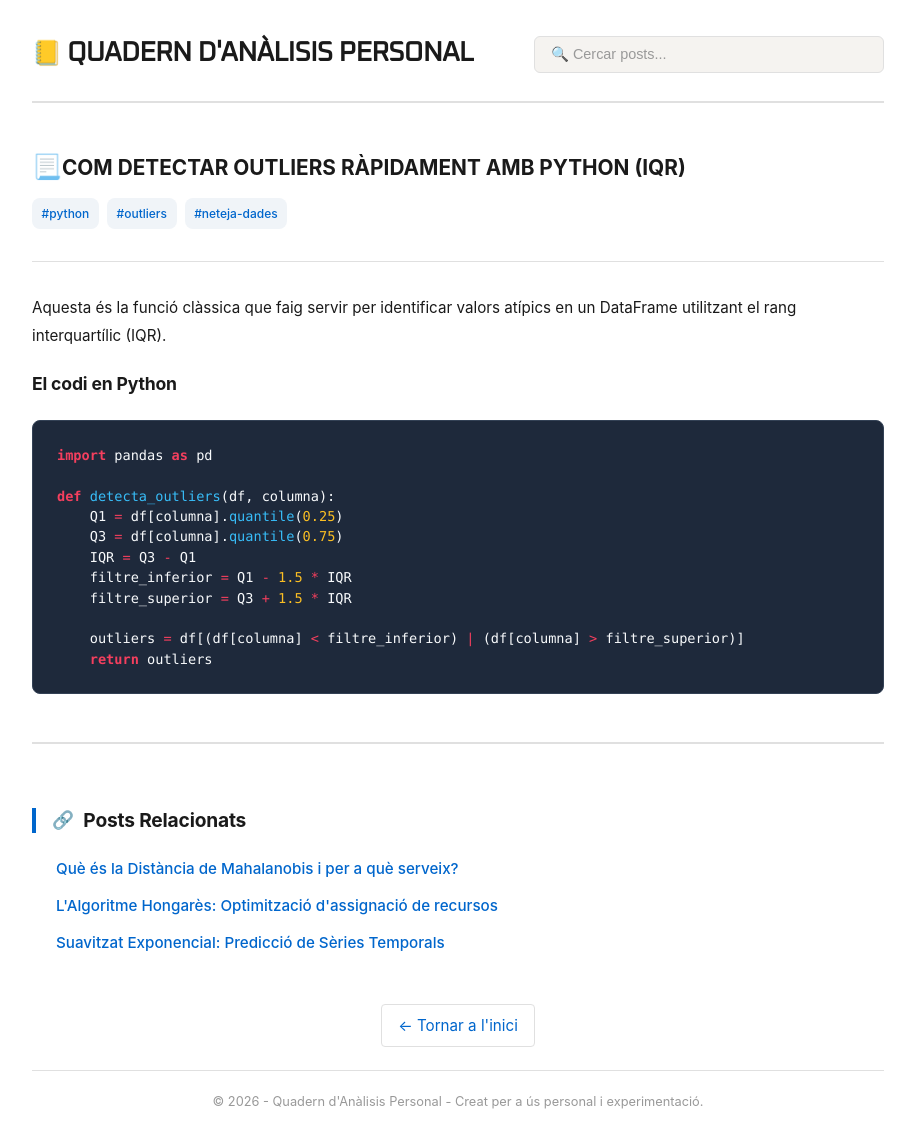
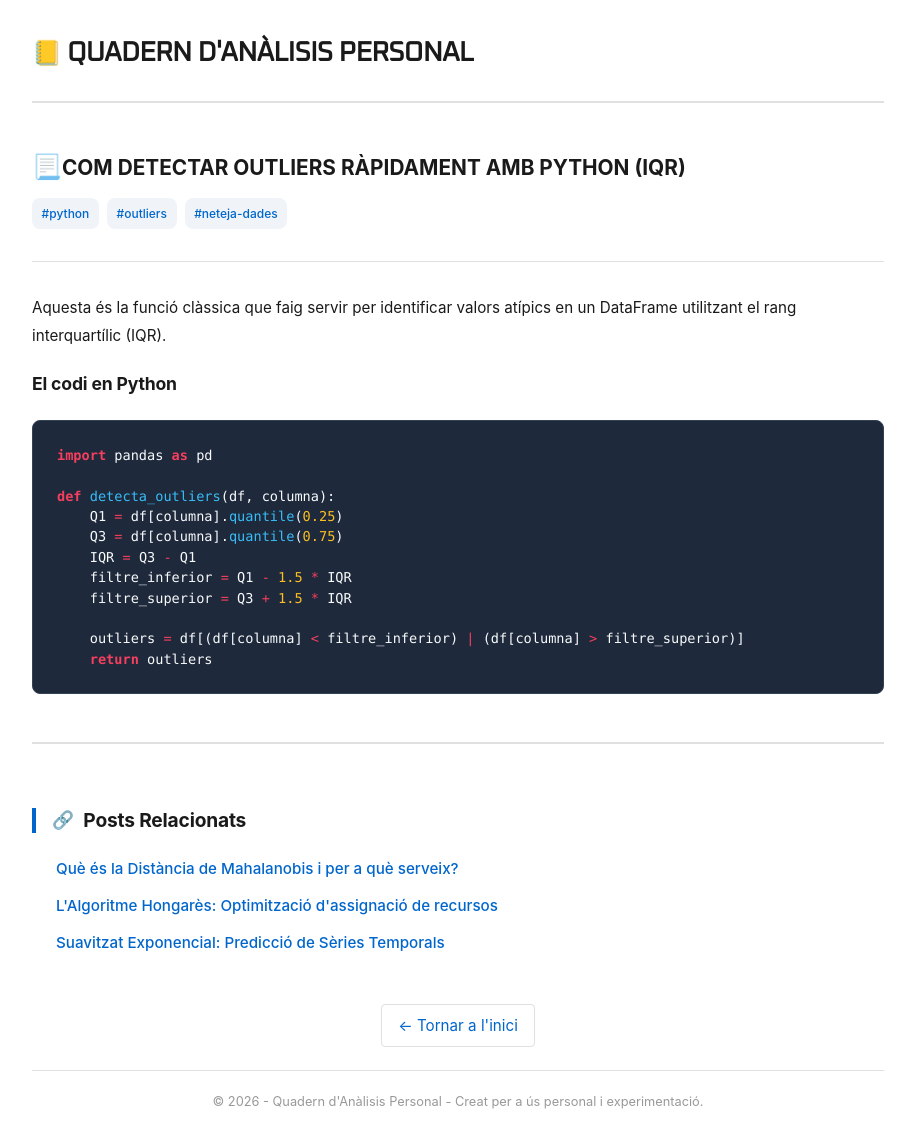
Before and after one commit to alberthr/alberthr.github.io, a Jekyll site: the page built from _posts/2005-06-09-outliers-iqr.md, in a window 1280 px wide. Shown: the whole page, without its empty margins (182-1097 px from the left). Built offline with Jekyll 4.4.1, drawn with Linux system fonts in a browser that asks for light colours.

Commit message:
canvia l'estructura dels posts (elimino barra de busqueda)

```diff
--- a/_layouts/post.html
+++ b/_layouts/post.html
@@ -1,12 +1,15 @@
----
-layout: default
----
+<!DOCTYPE html>
+<html lang="ca">
+{% include head.html %}
+<body>
+  <div class="site-wrapper">
+    <header>
+      <a href="{{ '/' | relative_url }}" class="site-title">{{ site.title }}</a>
+    </header>
+
+    <main class="site-content">
       <article class="post-content">
         <h1>{{ page.title }}</h1>
-
-  <!--div class="post-meta"-->
-    <!--span class="post-date">{{ page.date | date: "%d %b %Y" }}</span-->
-  <!--/div-->
 
         <div class="post-tags">
           {% for tag in page.tags %}
@@ -55,3 +58,12 @@ layout: default
           &larr; Tornar a l'inici
         </a>
       </p>
+    </main>
+
+    {% include footer.html %}
+  </div>
+
+  <!-- Script per a la funcionalitat de cerca -->
+  <script src="{{ '/assets/js/search.js' | relative_url }}"></script>
+</body>
+</html>
```
Lines whose indentation alone changed are shown as unchanged.
